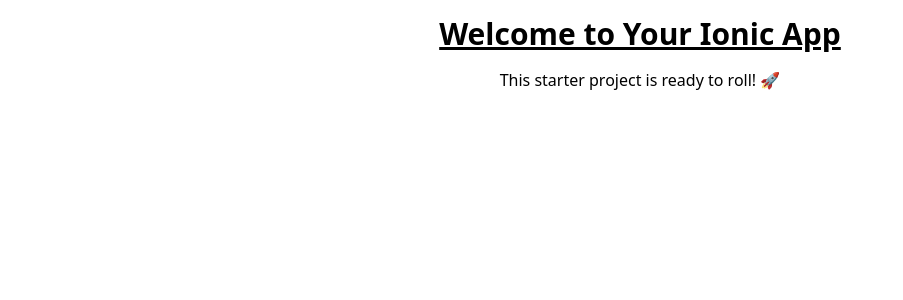
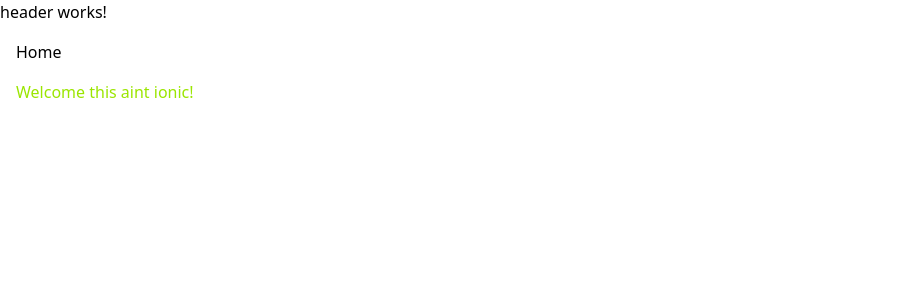
Before and after one commit to ManuelsAguilera/Portafolio, an Angular app: page / in a window 1280 px wide. Shown: the top 300 px of the page, without its empty margins (0-903 px from the left). Built offline with nearby package versions, Linux system fonts and the light colour scheme.

Commit message:
Ahora si tailwind funciona en todos los componentes

```diff
--- a/src/app/app.html
+++ b/src/app/app.html
@@ -1,28 +1,2 @@
-<!-- * * * * * * * * * * * * * * * * * * * * * * * * * * * * * * * -->
-<!-- * * * * * * * * * * * The content below * * * * * * * * * * * -->
-<!-- * * * * * * * * * * is only a placeholder * * * * * * * * * * -->
-<!-- * * * * * * * * * * and can be replaced.  * * * * * * * * * * -->
-<!-- * * * * * * * * * * * * * * * * * * * * * * * * * * * * * * * -->
-<!-- * * * * * * * * * Delete the template below * * * * * * * * * -->
-<!-- * * * * * * * to get started with your project! * * * * * * * -->
-<!-- * * * * * * * * * * * * * * * * * * * * * * * * * * * * * * * -->
-
-<main class="p-4">
-  <h1 class="text-3xl font-bold underline text-center">
-    Welcome to Your Ionic App
-  </h1>
-  <p class="mt-4 text-center">
-    This starter project is ready to roll! 🚀
-  </p>
-</main>
-
-<!-- * * * * * * * * * * * * * * * * * * * * * * * * * * * * * * * * -->
-<!-- * * * * * * * * * * * The content above * * * * * * * * * * * * -->
-<!-- * * * * * * * * * * is only a placeholder * * * * * * * * * * * -->
-<!-- * * * * * * * * * * and can be replaced.  * * * * * * * * * * * -->
-<!-- * * * * * * * * * * * * * * * * * * * * * * * * * * * * * * * * -->
-<!-- * * * * * * * * * * End of Placeholder  * * * * * * * * * * * * -->
-<!-- * * * * * * * * * * * * * * * * * * * * * * * * * * * * * * * * -->
-
 
 <router-outlet />
--- a/src/app/app.routes.ts
+++ b/src/app/app.routes.ts
@@ -1,3 +1,9 @@
 import { Routes } from '@angular/router';
+import { Home } from './pages/home/home';
 
-export const routes: Routes = [];
+export const routes: Routes = [
+    {
+        path: '',
+        component: Home
+    }
+];
--- /dev/null
+++ b/src/app/components/header/header.html
@@ -0,0 +1 @@
+<p>header works!</p>
--- /dev/null
+++ b/src/app/pages/home/home.html
@@ -0,0 +1,10 @@
+<app-header></app-header>
+
+<main>
+    <section class="p-4 flex flex-col gap-4">
+        <h2>Home</h2>
+        <p class="text-lime-400">
+            Welcome this aint ionic!
+        </p>
+    </section>
+</main>
--- /dev/null
+++ b/src/app/pages/home/home.ts
@@ -0,0 +1,12 @@
+import { Component } from '@angular/core';
+import { CommonModule } from '@angular/common';
+import { Header } from '../../components/header/header';
+@Component({
+  selector: 'app-home',
+  imports: [CommonModule, Header],
+  templateUrl: './home.html',
+  styleUrl: './home.css'
+})
+export class Home {
+
+}
--- a/src/styles.css
+++ b/src/styles.css
@@ -1 +1,3 @@
 @import 'tailwindcss';
+
+/*HOLA*/
```
Also changed, not shown: src/app/components/header/header.ts (added, +12 -0 lines), src/app/components/header/header.css (added), src/app/pages/home/home.css (added), 2 other files (tests, documents, lock files or other folders).
